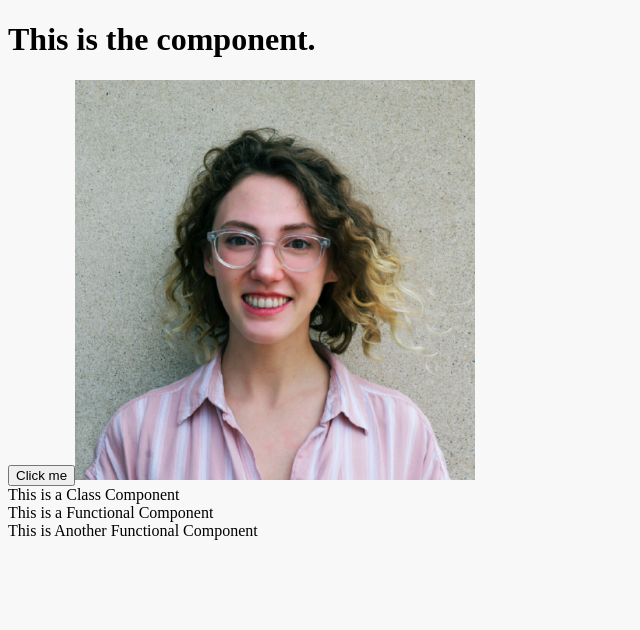
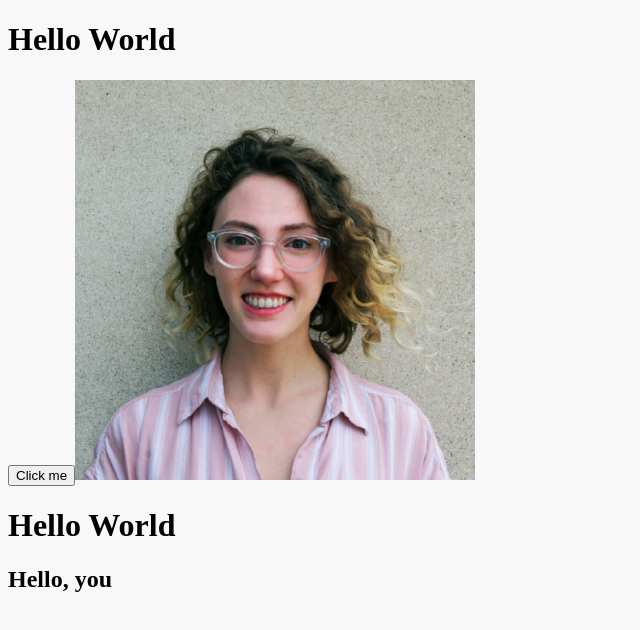
Before and after one commit to mhitchi/reactScratch, a React app in the folder react-app-webpack/: page / in a window 1280 px wide. Shown: the top 630 px of the page, without its empty margins (0-640 px from the left). Built offline with nearby package versions, Linux system fonts and the light colour scheme.

Commit message:
messing with state collection

```diff
--- a/react-app-webpack/src/App.js
+++ b/react-app-webpack/src/App.js
@@ -24,16 +24,29 @@ class App extends React.Component {
     };
 
     render() {
+
+        const element = <h1>Hello World</h1>;
+        let name;
+        if (this.state.name) {
+            name = this.state.name;
+        } else {
+            name = "you";
+        }
+        const elementTwo = <h2>Hello, {name}</h2>
+
         return(
             <div>
-                <h1>This is the component.</h1>
+                {element}
+                {/* <h3>This is the component.</h3> */}
                 <button onClick={this.handleButtonClickEvent}>Click me</button>
-                { this.state.name && <p>{this.state.name}</p> }
+                {/* { this.state.name && <p>{this.state.name}</p> } */}
                 <img src={Lydia} alt="Lydia image"/>
                 <div>
-                    <ClassComponent/>
+                    <div>{element}
+                    {elementTwo}</div>
+                    {/* <ClassComponent/>
                     <FunctionalComponent/>
-                    <AnotherComponent/>
+                    <AnotherComponent/> */}
                 </div>
             </div>
         )
```
